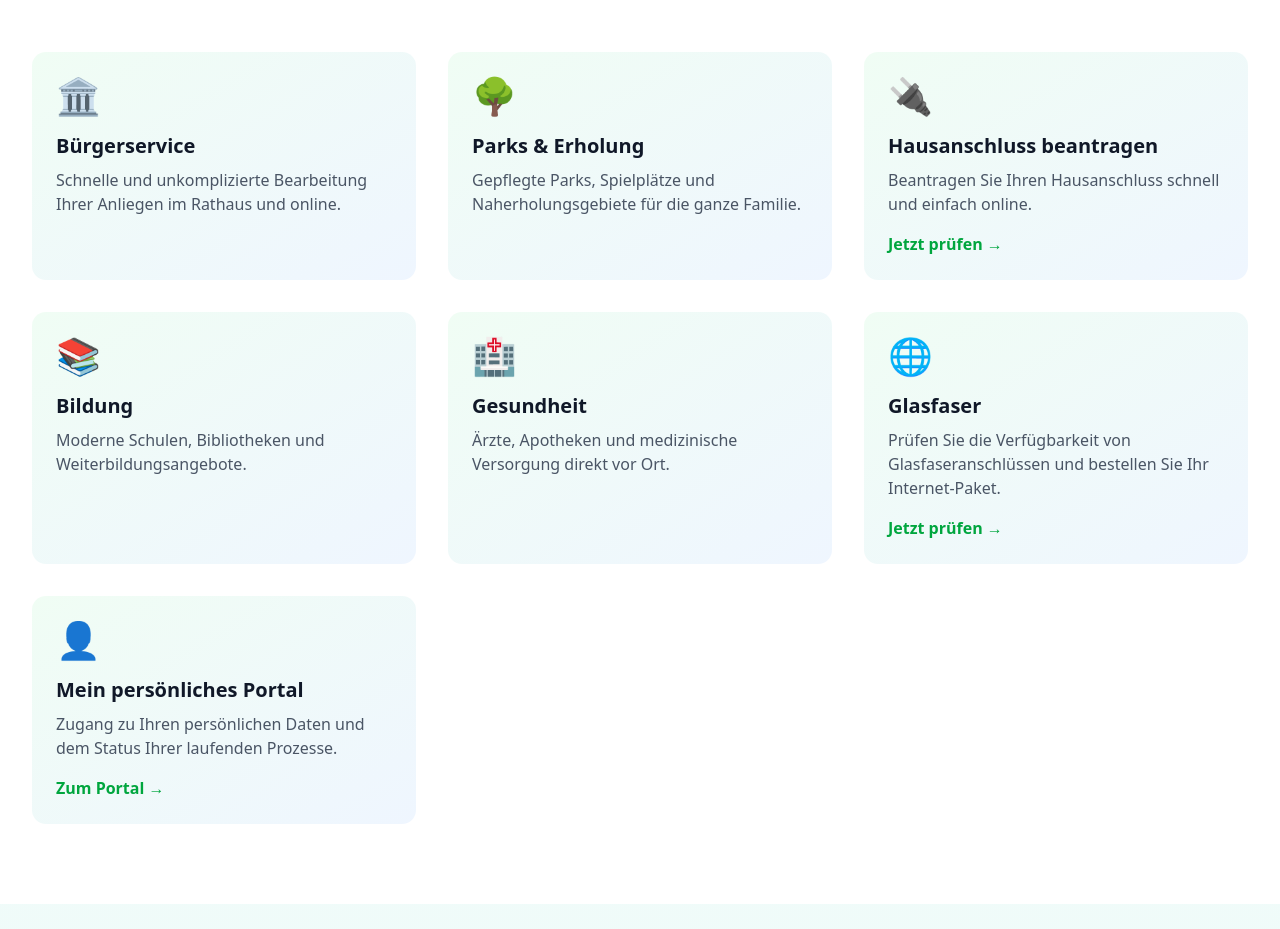
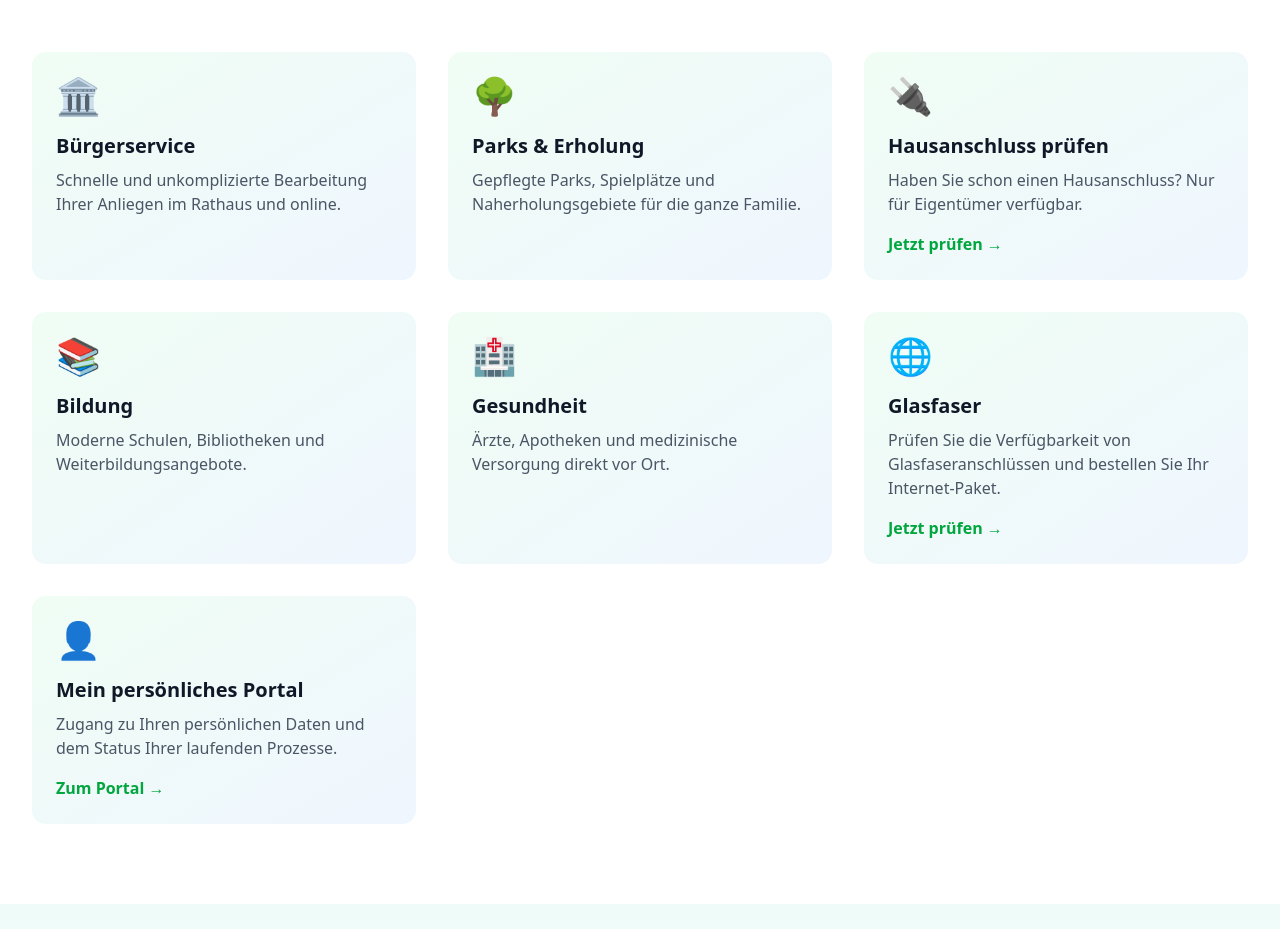
Before and after one commit to TimoElony/sandbox-app, a Next.js app: page / in a window 1280 px wide. Shown: the part 1020-1949 px from the top of the page. Built offline with nearby package versions, Linux system fonts and the light colour scheme.

Commit message:
Hausanschlussjourney, Bemerkung nur für Eigentümer

```diff
--- a/app/page.tsx
+++ b/app/page.tsx
@@ -85,8 +85,8 @@ export default function Home() {
             />
             <ServiceCard
               icon="🔌"
-              title="Hausanschluss beantragen"
-              description="Beantragen Sie Ihren Hausanschluss schnell und einfach online."
+              title="Hausanschluss prüfen"
+              description="Haben Sie schon einen Hausanschluss? Nur für Eigentümer verfügbar."
               onClick={() => setShowHausanschlussModal(true)}
             />
             <ServiceCard
```
Also changed, not shown: 1 other file (tests, documents, lock files or other folders).
